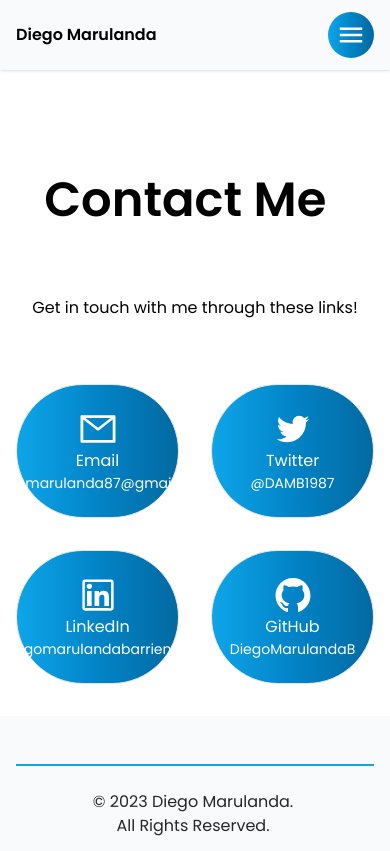
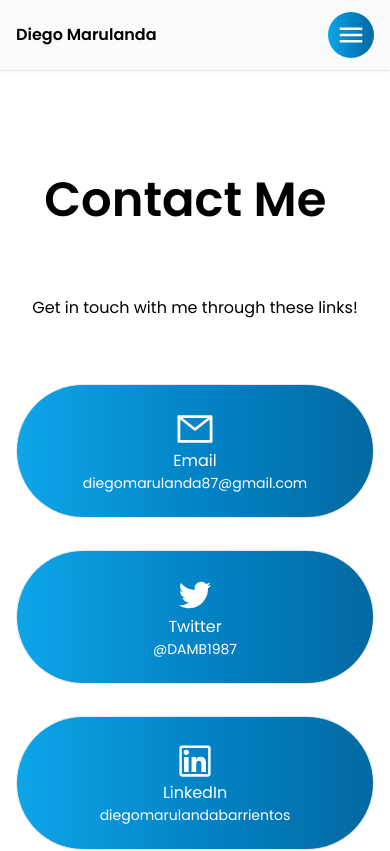
Before and after one commit to DiegoMarulandaB/Portfolio, a Next.js app: page /contact in a window 390 px wide. Shown: the top 851 px of the page. Built offline with nearby package versions, Linux system fonts and the light colour scheme.

Commit message:
add font size increase in contacts

```diff
--- a/src/app/contact/page.tsx
+++ b/src/app/contact/page.tsx
@@ -13,7 +13,7 @@ const Contact: React.FC = () => {
           </h2>
           <p className="bg-white dark:bg-slate-800  mb-4 mt-10">Get in touch with me through these links!</p>
         </div>
-        <div className=" flex-col text-center items-center justify-center mt-12 grid grid-cols-2 gap-8 sm:grid-cols-2 sm:gap-6 lg:grid-cols-4">
+        <div className=" flex-col text-center items-center justify-center mt-12 grid grid-cols-1 gap-8 sm:grid-cols-2 sm:gap-6 lg:grid-cols-4">
           <a
             href="mailto:diegomarulanda87@gmail.com"
             className="flex flex-col text-center items-center justify-center px-4 py-6 border transform transition-transform hover:-translate-y-1 cursor-pointer text-white bg-gradient-to-r from-sky-500 via-sky-600 to-sky-700 rounded-full"
```
